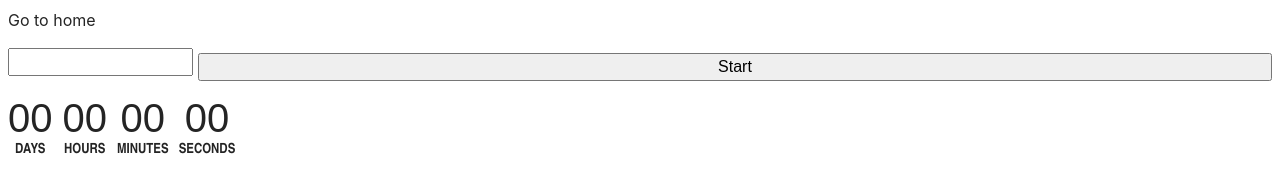
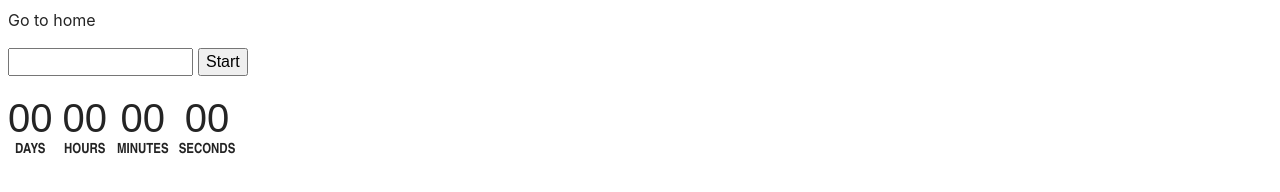
Before and after one commit to GalynaCher/goit-js-hw-10, a website built with Vite: page src/1-timer.html in a window 1280 px wide. Built offline with nearby package versions, Linux system fonts and the light colour scheme.

Commit message:
HW#10: markup

```diff
--- a/src/1-timer.html
+++ b/src/1-timer.html
@@ -13,7 +13,7 @@
 
       <div class="datetime-block">
         <input type="text" id="datetime-picker" />
-        <button type="button" data-start>Start</button>
+        <button type="button" data-start class="datetime-button">Start</button>
       </div>
 
       <div class="timer">
--- a/src/css/1-timer.css
+++ b/src/css/1-timer.css
@@ -5,6 +5,7 @@
     margin-bottom: 30px;
     align-items: center;
     gap: 5px;
+    max-width: 300px;
 }
 
 a {
@@ -17,7 +18,7 @@ a {
     height: 100%;
 }
 
-button {
+.datetime-button {
     font-size: 16px;
     height: 100%;
 }
--- a/src/css/2-snackbar.css
+++ b/src/css/2-snackbar.css
@@ -16,7 +16,7 @@
     margin-bottom: 10px;
 }
 
-button {
+.submit-button {
     margin-top: 10px;
     width: 100%;
 }
```
Also changed, not shown: src/2-shackbar.html (+1 -1 lines).
